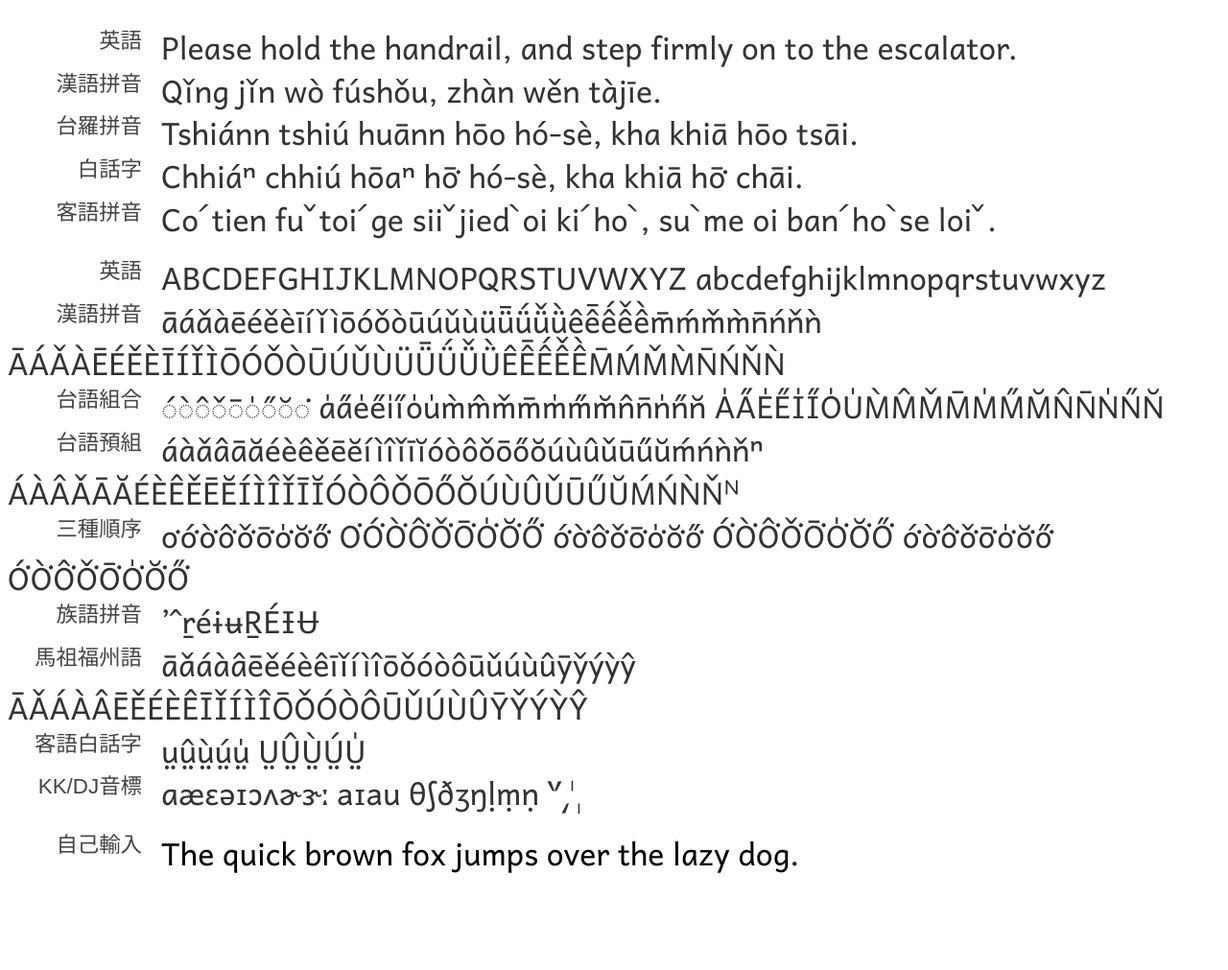
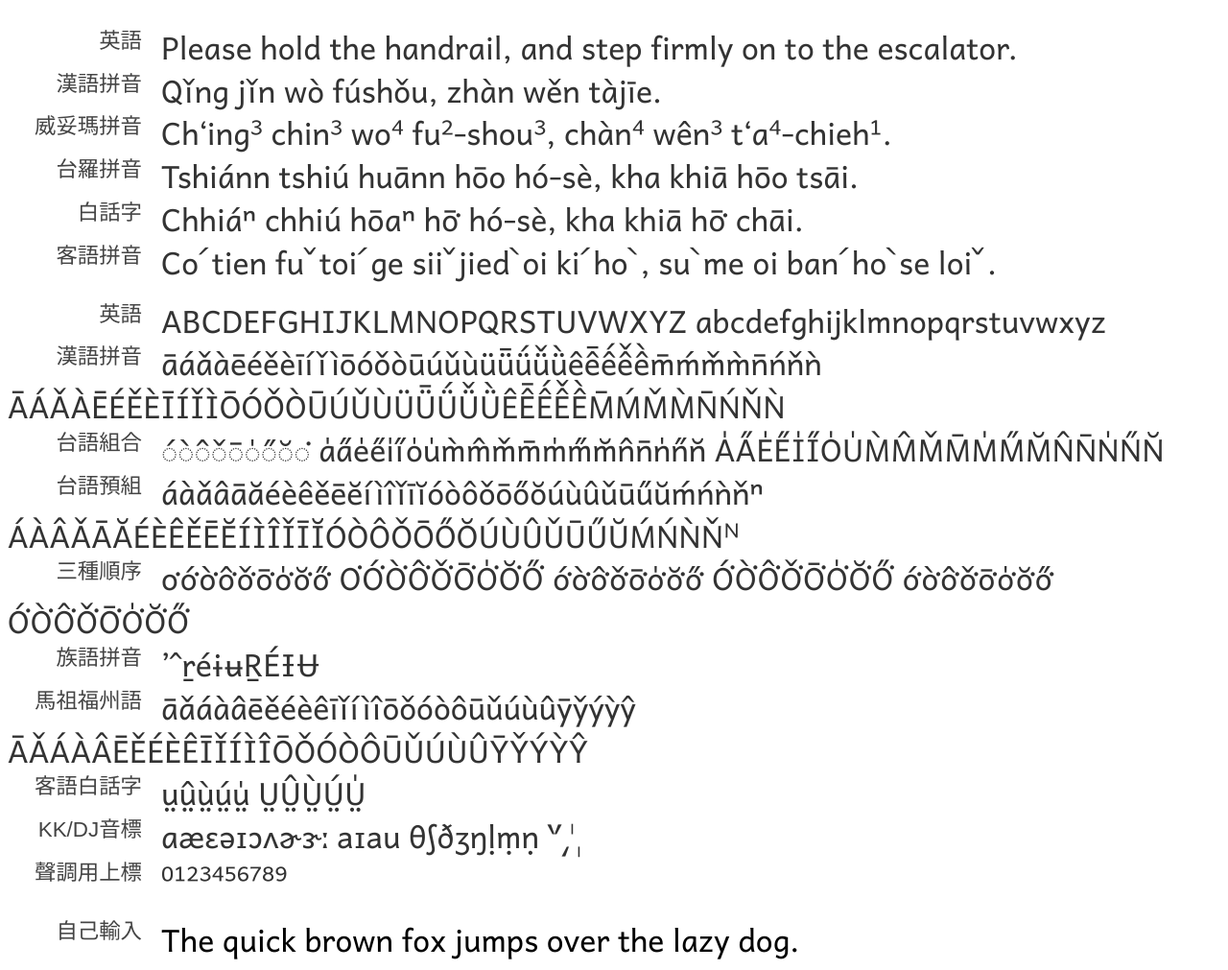
Before and after one commit to ButTaiwan/buttaiwan.github.io, a plain HTML site: page lesson1/index.html in a window 1280 px wide. Shown: the part 151-1162 px from the top of the page at 96% size. Before the commit the page ends 1072 px from the top, so only its background shows below. Drawn offline with Linux system fonts and the light colour scheme.

Commit message:
威妥瑪範例

```diff
--- a/lesson1/index.html
+++ b/lesson1/index.html
@@ -139,6 +139,7 @@ p.line { margin: 0.5em 0 }
 	<div id="demo">
 		<p><span class="tag">英語</span>Please hold the handrail, and step firmly on to the escalator.</p>
 		<p><span class="tag">漢語拼音</span>Qǐng jǐn wò fúshǒu, zhàn wěn tàjīe.</p>
+		<p><span class="tag">威妥瑪拼音</span>Ch‘ing³ chin³ wo⁴ fu²-shou³, chàn⁴ wên³ t‘a⁴-chieh¹.</p>
 		<p><span class="tag">台羅拼音</span>Tshiánn tshiú huānn hōo hó-sè, kha khiā hōo tsāi.</p>
 		<p><span class="tag">白話字</span>Chhiáⁿ chhiú hōaⁿ hō͘ hó-sè, kha khiā hō͘ chāi.</p>
 		<p><span class="tag">客語拼音</span>Coˊtien fuˇtoiˊge siiˇjiedˋoi kiˊhoˋ, suˋme oi banˊhoˋse loiˇ.</p>
@@ -152,6 +153,7 @@ p.line { margin: 0.5em 0 }
 		<p><span class="tag">馬祖福州語</span>āǎáàâēěéèêīǐíìîōǒóòôūǔúùûȳy̌ýỳŷ ĀǍÁÀÂĒĚÉÈÊĪǏÍÌÎŌǑÓÒÔŪǓÚÙÛȲY̌ÝỲŶ</p>
 		<p><span class="tag">客語白話字</span>ṳṳ̂ṳ̀ṳ́ṳ̍ ṲṲ̂Ṳ̀Ṳ́Ṳ̍</p>
 		<p><span class="tag">KK/DJ音標</span>aæɛəɪɔʌɚɝː aɪau θʃðʒŋḷṃṇ ‵ʹ͵ˈˌ</p>
+		<p><span class="tag">聲調用上標</span>⁰¹²³⁴⁵⁶⁷⁸⁹</p>
 		<p class="line"></p>
 		<p><span class="tag">自己輸入</span><input id="custom" value="The quick brown fox jumps over the lazy dog."></p>
 	</div>
```
